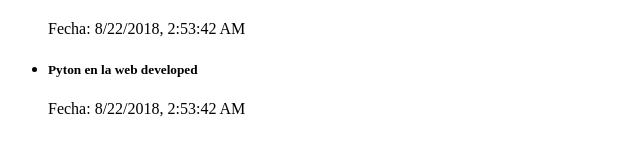
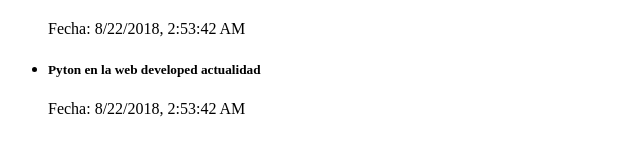
Before and after one commit to AngelOCrz/mi-repositorio, a plain HTML site: page index.html in a window 1280 px wide. Shown: the part 230-384 px from the top of the page, 0-640 px from the left. Drawn offline with nearby package versions, Linux system fonts and the light colour scheme.

Commit message:
Actualidad

```diff
--- a/index.html
+++ b/index.html
@@ -43,7 +43,7 @@
                 libros:[
                     {id: 1, nombre: 'Php', creacion: "Fecha: " + new Date().toLocaleString()},
                     {id: 2, nombre: 'C#', creacion: "Fecha: " + new Date().toLocaleString()},
-                    {id: 3, nombre: 'Pyton en la web developed', creacion: "Fecha: " + new Date().toLocaleString()}
+                    {id: 3, nombre: 'Pyton en la web developed actualidad', creacion: "Fecha: " + new Date().toLocaleString()}
                 ]
             }
         })
```
